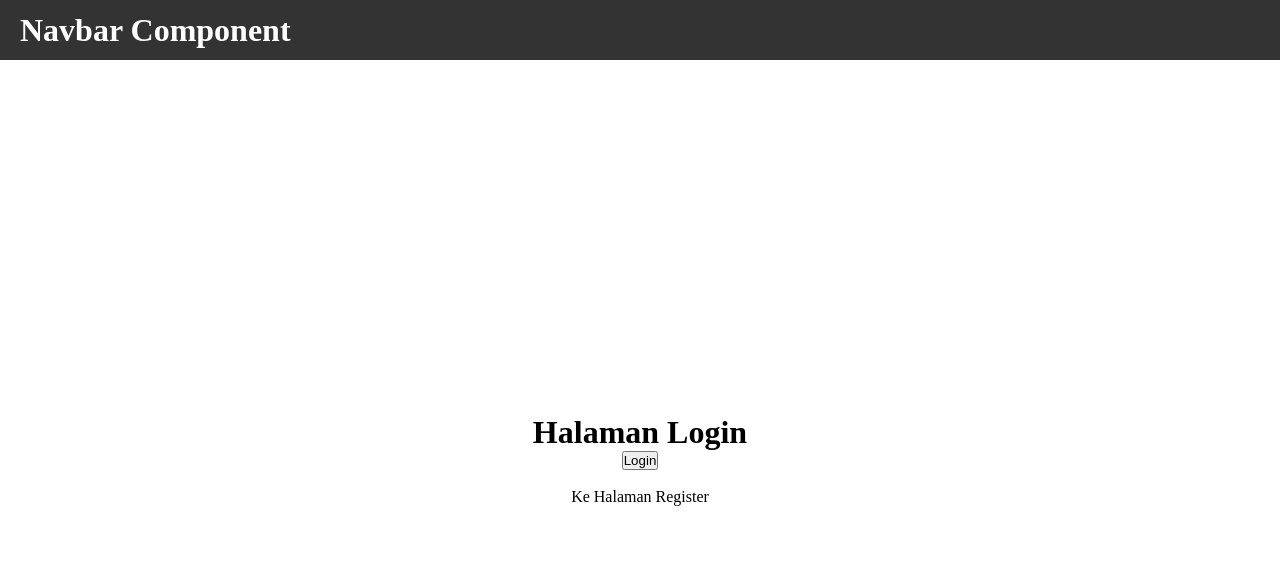
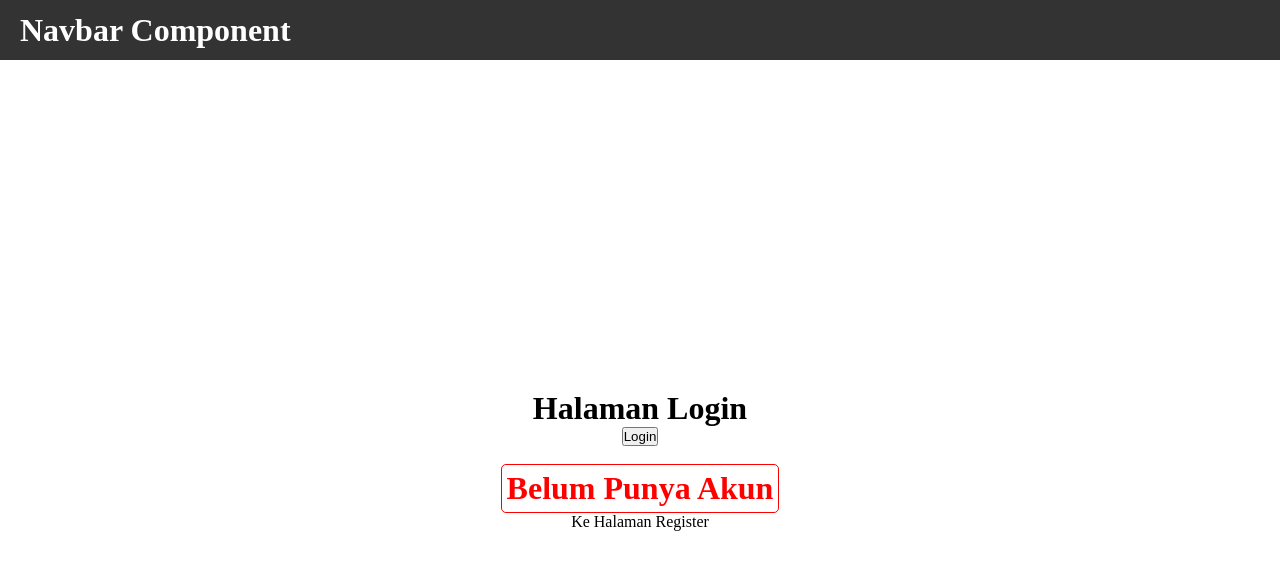
Before and after one commit to dhanisaptrri/Pemrograman_Framework, a Next.js app in the folder Jobsheet5/my-app/: page /views/auth/login in a window 1280 px wide. Shown: the top 570 px of the page. Built offline with nearby package versions, Linux system fonts and the light colour scheme.

Commit message:
Modifikasi index.tsx pada folder views/auth/login

```diff
--- a/Jobsheet5/my-app/src/pages/views/auth/login/index.tsx
+++ b/Jobsheet5/my-app/src/pages/views/auth/login/index.tsx
@@ -14,6 +14,7 @@ const TampilanLogin = () => {
     <div className={styles.login}>
       <h1>Halaman Login</h1>
       <button onClick={() => handleLogin()}>Login</button> <br />
+      <h1 style={{color:"red", border:"1px solid red", borderRadius:"5px", padding:"5px"}}>Belum Punya Akun</h1>
       <Link href="/auth/register">Ke Halaman Register</Link>
     </div>
   );
```
